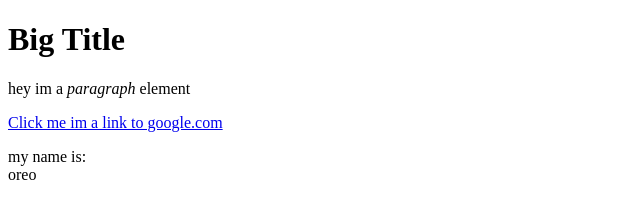
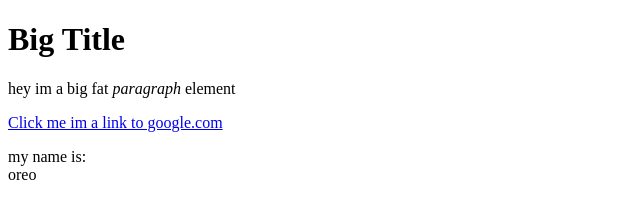
Before and after one commit to KarthikeyaSarvan/First-Website, a plain HTML site: page Web.html in a window 1280 px wide. Shown: the top 197 px of the page, 0-640 px from the left. Drawn offline with Linux system fonts and the light colour scheme.

Commit message:
changed text

```diff
--- a/Web.html
+++ b/Web.html
@@ -8,7 +8,7 @@
 </head>
 <body>
     <h1>Big Title</h1>
-     <p>hey im a <i> paragraph </i> element</p>
+     <p>hey im a big fat <i> paragraph </i> element</p>
      <a href="https://google.com" target="_blank" title="Lets go to google">Click me im a link to google.com</a>
      <p>my name is: <br>
          oreo</p>
```
